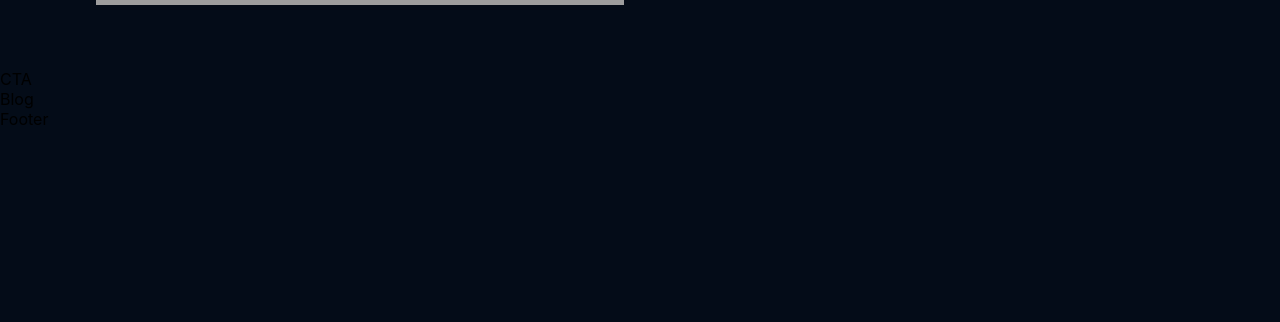
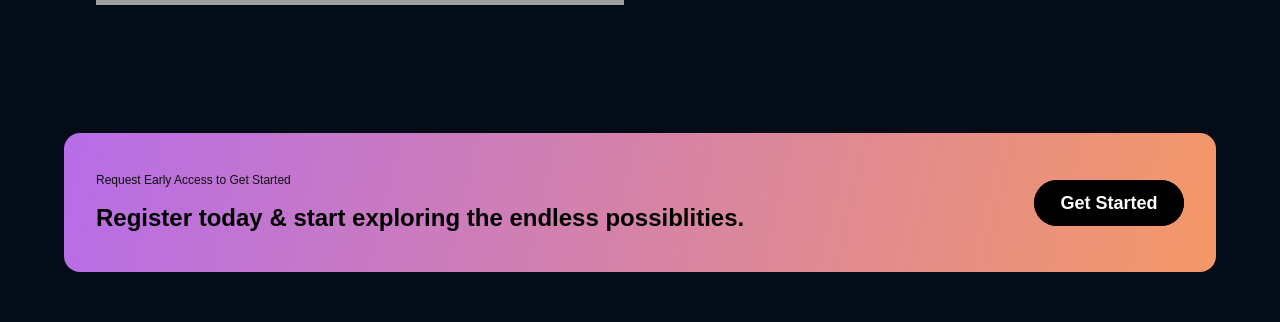
Before and after one commit to kingbee1/barry-ai, a React (Create React App) app: page / in a window 1280 px wide. Shown: the part 2645-2967 px from the top of the page. Before the commit the page ends 2774 px from the top, so only its background shows below. Built offline with nearby package versions, Linux system fonts and the light colour scheme; grey boxes are pictures that could not be loaded.

Commit message:
added the cta section

```diff
--- a/src/components/cta/Cta.js
+++ b/src/components/cta/Cta.js
@@ -3,8 +3,14 @@
 
 const Cta = () => {
   return (
-    <div>
-      CTA
+    <div className='barry__cta'>
+      <div className='barry__cta-content'>
+        <p>Request Early Access to Get Started</p>
+        <h3>Register today &amp; start exploring the endless possiblities.</h3>
+      </div>
+      <div className='barry__cta-btn'>
+        <button type='button'>Get Started</button>
+      </div>
     </div>
   )
 }
--- a/src/components/cta/cta.css
+++ b/src/components/cta/cta.css
@@ -0,0 +1,79 @@
+.barry__cta {
+    display: flex;
+    justify-content: space-between;
+    align-items: center;
+    flex-direction: row;
+    padding: 2rem;
+    margin: 4rem;
+    border-radius: 1rem;
+    background: var(--gradient-bar);
+}
+
+.barry__cta-content p {
+    font-family: var(--font-family);
+    font-style: normal;
+    font-weight: 500;
+    font-size: 12px;
+    line-height: 30px;
+    color: #0E0E0E;
+}
+
+.barry__cta-content h3 {
+    font-family: var(--font-family);
+    font-weight: 800;
+    font-size: 24px;
+    line-height: 45px;
+    color: #000000;
+}
+
+.barry__cta-btn {
+    display:flex;
+    justify-content: center;
+    align-items: center;
+    margin-left: 2rem;
+    background: #000000;
+    border-radius: 40px;
+}
+
+.barry__cta-btn button {
+    background: #000000;
+    color: #FFFFFF;
+    border-radius: 40px;
+    font-family: var(--font-family);
+    font-weight: 700;
+    font-size: 18px;
+    line-height: 30px;
+    padding: 0.5rem 1rem;
+
+    border: none;
+    outline: none;
+    min-width: 150px;
+    cursor: pointer;
+}
+
+@media screen and (max-width:650px) {
+    .barry__cta {
+        flex-direction: column;
+    }
+
+    .barry__cta-btn {
+        margin: 2rem 0 0;
+    }
+}
+
+@media screen and (max-width:550px) {
+    .barry__cta {
+        margin: 4rem 2rem;
+    }
+
+    .barry__cta-content h3 {
+        font-size: 18px;
+        line-height: 32px;
+    }
+
+    .barry__cta-btn button {
+        font-size: 14px;
+        line-height: 32px;
+    }
+
+}
```
